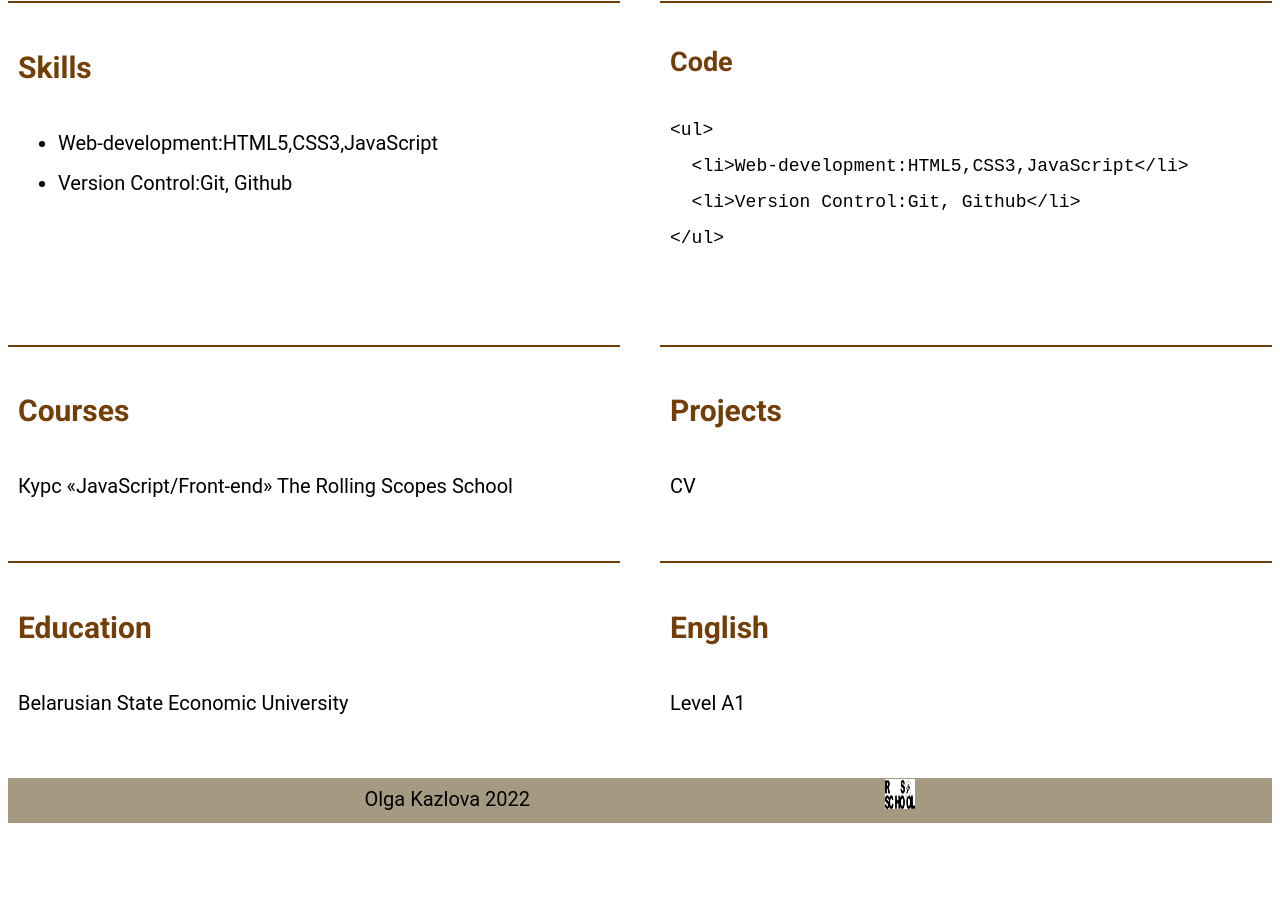
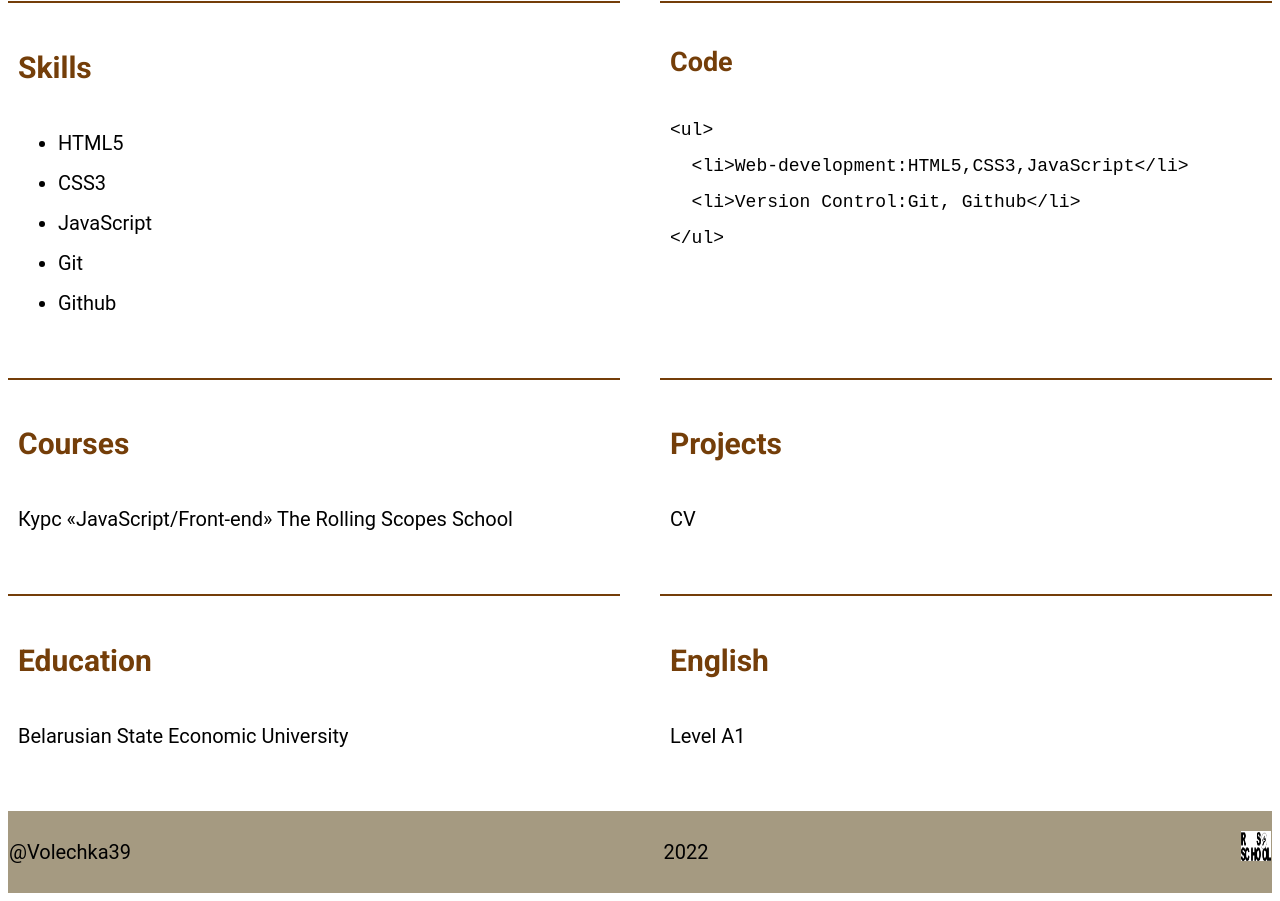
Before and after one commit to Volechka39/rsschool-cv, a plain HTML site: page index.html in a window 1280 px wide. Shown: the part 719-1620 px from the top of the page. Before the commit the page ends 1550 px from the top, so only its background shows below. Drawn offline with Linux system fonts and the light colour scheme; a web font is replaced by a local one.

Commit message:
feat: last changes

```diff
--- a/index.html
+++ b/index.html
@@ -1,6 +1,5 @@
 <!DOCTYPE html>
 <html lang="en">
-
 <head>
   <title>CV</title>
   <meta charset="utf-8">
@@ -9,7 +8,6 @@
   <link rel="preconnect" href="https://fonts.gstatic.com">
   <link href="https://fonts.googleapis.com/css2?family=Roboto:wght@100;300;500;700&display=swap" rel="stylesheet">
 </head>
-
 <body>
   <header class="header">
     <div class="container">
@@ -41,7 +39,6 @@
       </nav>
     </div>
   </header>
-
   <main class="main">
     <div class="main-container">
       <section class="section" id="profile">
@@ -80,8 +77,11 @@
         <div>
           <h2>Skills</h2>
           <ul>
-            <li>Web-development:HTML5,CSS3,JavaScript</li>
-            <li>Version Control:Git, Github</li>
+            <li>HTML5</li>
+            <li>CSS3</li>
+            <li>JavaScript</li>
+            <li>Git</li>
+            <li>Github</li>
           </ul>
         </div>
       </section>
@@ -124,12 +124,12 @@
   <footer class="footer">
     <div class="container-footer">
       <a href="https://github.com/Volechka39" style="color: black" target="_blank">
-        Olga Kazlova 2022</a>
+        @Volechka39</a>
+        <p>2022</p>
       <a href="https://rs.school/js/" target="_blank"><img src="./assets/img/logo.png" alt="logotip" width="30"
           height="30">
       </a>
     </div>
   </footer>
 </body>
-
 </html>
--- a/style.css
+++ b/style.css
@@ -27,15 +27,16 @@ a {
 .container-footer {
   background: no-repeat 0 0;
   text-align: center;
-  justify-content: space-evenly;
+  justify-content: space-between;
+  align-items: center;
   display: flex;
-  margin: 0%;
-  display: flex;
+  margin: 0 auto;
   max-width: 1440px;
 }
 
 * {
   box-sizing: border-box;
+  color:black;
 }
 
 html {
@@ -46,6 +47,8 @@ html {
   display: flex;
   flex-wrap: wrap;
   flex: none;
+  padding-left: 0;
+  color: #ffffff;
 }
 
 body {
@@ -83,11 +86,13 @@ body {
 
 .section-code {
   font-size: 18px;
-  }
+}
 .container {
   max-width: 1440px;
   margin: 0 auto;
 }
+
+
 
 .nav-list {
   list-style: none;
```
